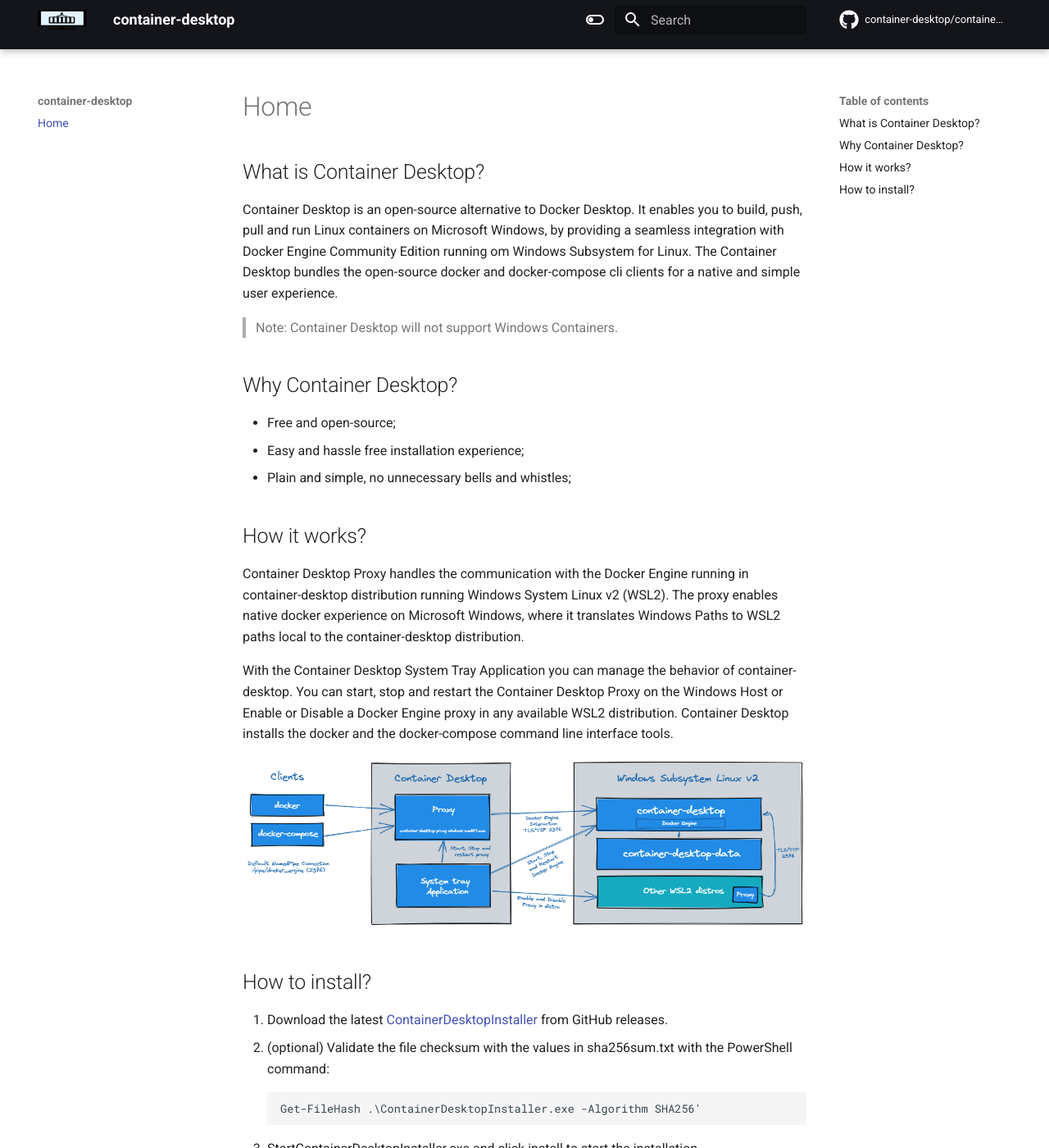
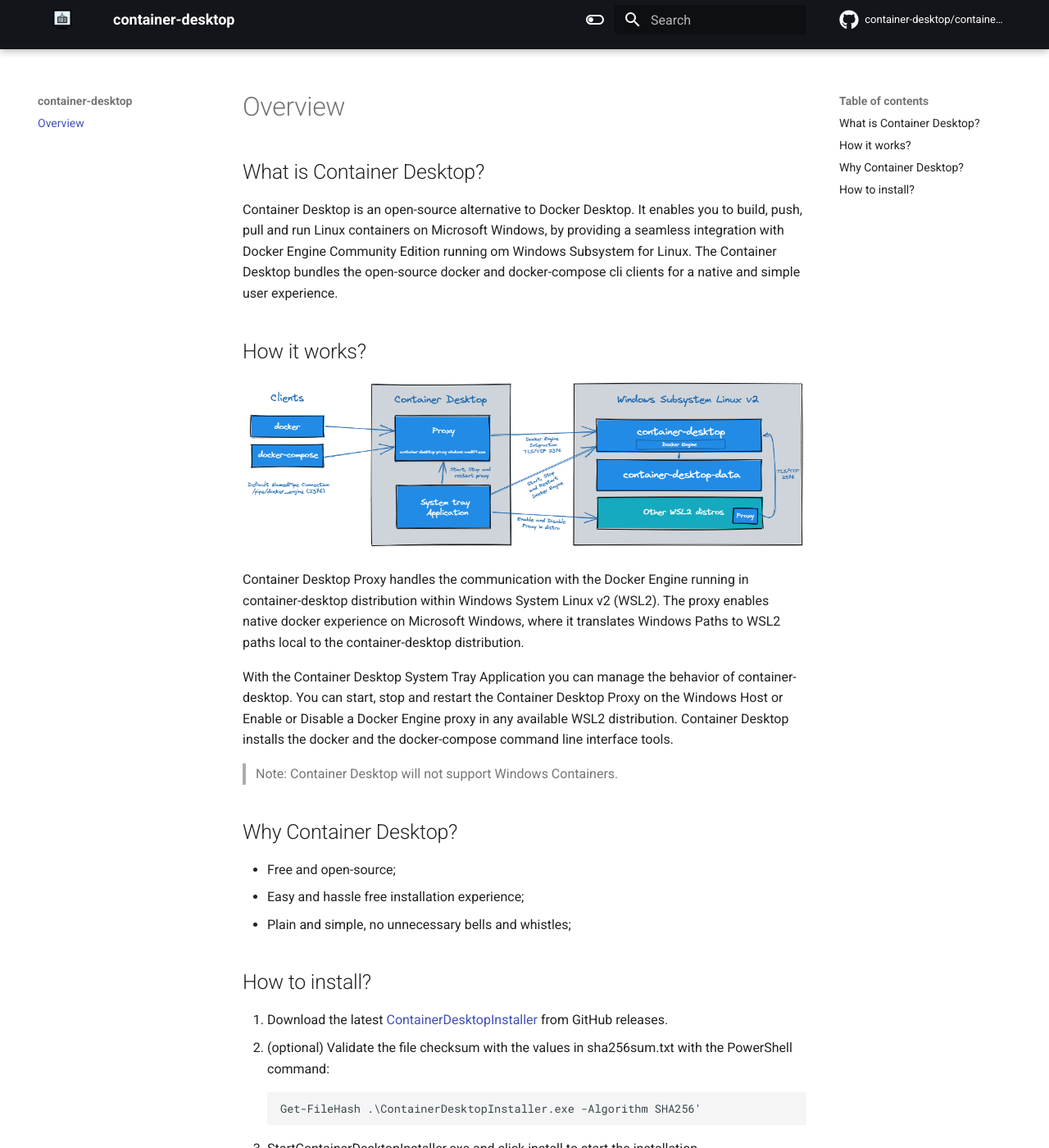
Before and after one commit to container-desktop/container-desktop, an MkDocs documentation site: the page built from docs/index.md, in a window 1280 px wide and 1400 px high. Shown: the whole window at 82% size. Built offline with MkDocs 1.6.1 and Material for MkDocs 9.7.7, drawn with Linux system fonts in a browser that asks for light colours; comment, search, counter and statistics services are not loaded; the version menu is left out; part of the change alters nothing that is shown.

```diff
--- a/docs/index.md
+++ b/docs/index.md
@@ -1,7 +1,15 @@
-
+# Overview
 ## What is Container Desktop?
 
 Container Desktop is an open-source alternative to Docker Desktop. It enables you to build, push, pull and run Linux containers on Microsoft Windows, by providing a seamless integration with Docker Engine Community Edition running om Windows Subsystem for Linux. The Container Desktop bundles the open-source docker and docker-compose cli clients for a native and simple user experience.
+## How it works?
+
+![](static/img/container-desktop-overview.png)
+
+Container Desktop Proxy handles the communication with the Docker Engine running in container-desktop distribution within Windows System Linux v2 (WSL2). The proxy enables native docker experience on Microsoft Windows, where it translates Windows Paths to WSL2 paths local to the  container-desktop distribution.
+
+With the Container Desktop System Tray Application you can manage the behavior of container-desktop. You can start, stop and restart the Container Desktop Proxy on the Windows Host or Enable or Disable a Docker Engine proxy in any available WSL2 distribution.
+Container Desktop installs the docker and the docker-compose command line interface tools.
 
 > Note: Container Desktop will not support Windows Containers.
 
@@ -10,16 +18,6 @@ Container Desktop is an open-source alternative to Docker Desktop. It enables yo
 - Free and open-source;
 - Easy and hassle free installation experience;
 - Plain and simple, no unnecessary bells and whistles;
-
-## How it works?
-
-Container Desktop Proxy handles the communication with the Docker Engine running in container-desktop distribution running Windows System Linux v2 (WSL2). The proxy enables native docker experience on Microsoft Windows, where it translates Windows Paths to WSL2 paths local to the  container-desktop distribution.
-
-With the Container Desktop System Tray Application you can manage the behavior of container-desktop. You can start, stop and restart the Container Desktop Proxy on the Windows Host or Enable or Disable a Docker Engine proxy in any available WSL2 distribution.
-Container Desktop installs the docker and the docker-compose command line interface tools.
-
-![](static/img/container-desktop-overview.png)
-
 ## How to install?
 
 1. Download the latest [ContainerDesktopInstaller](https://github.com/container-desktop/container-desktop/releases/latest) from GitHub releases.
```
Also changed, not shown: docs/static/img/container-desktop-logo.png.
